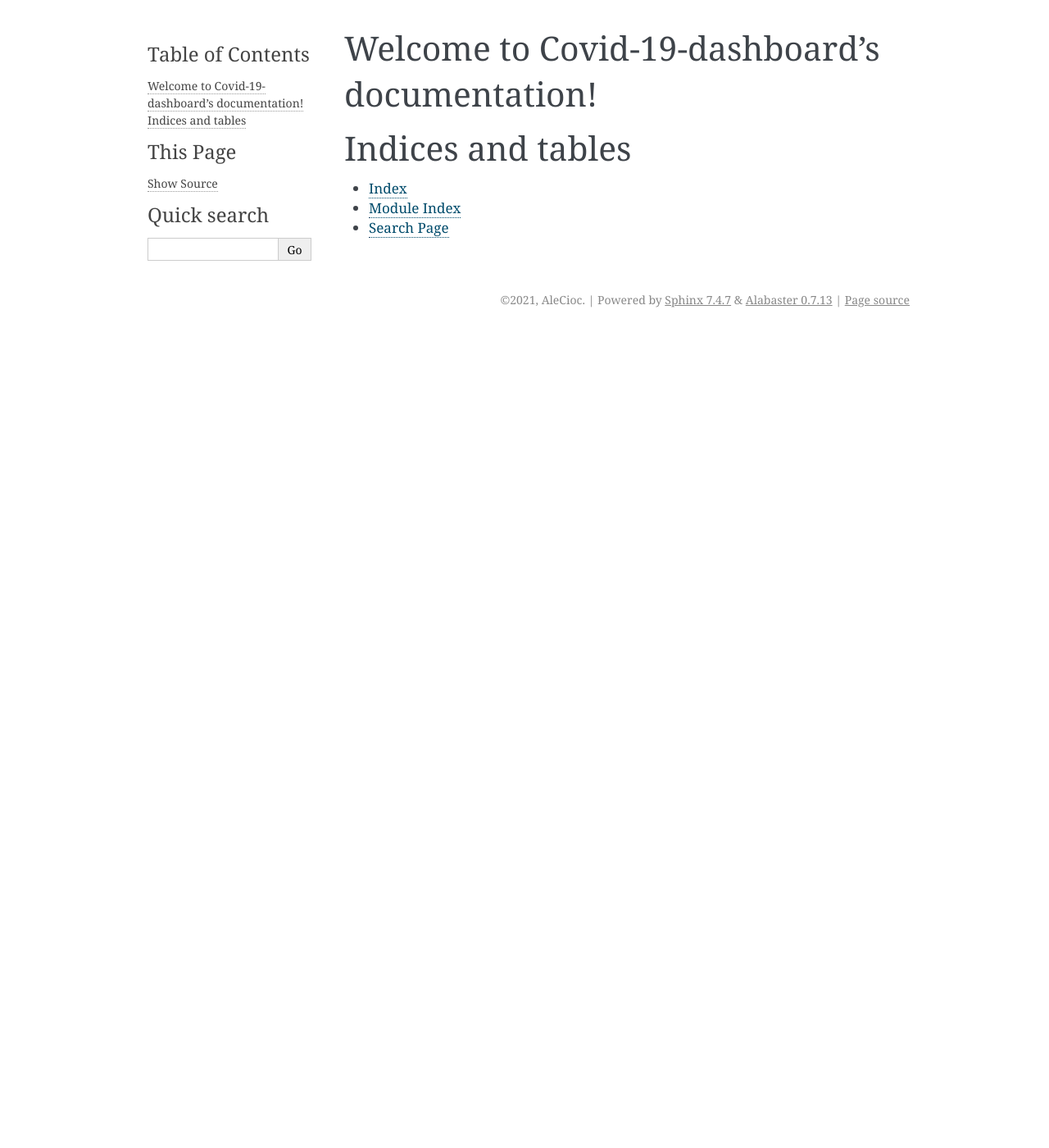
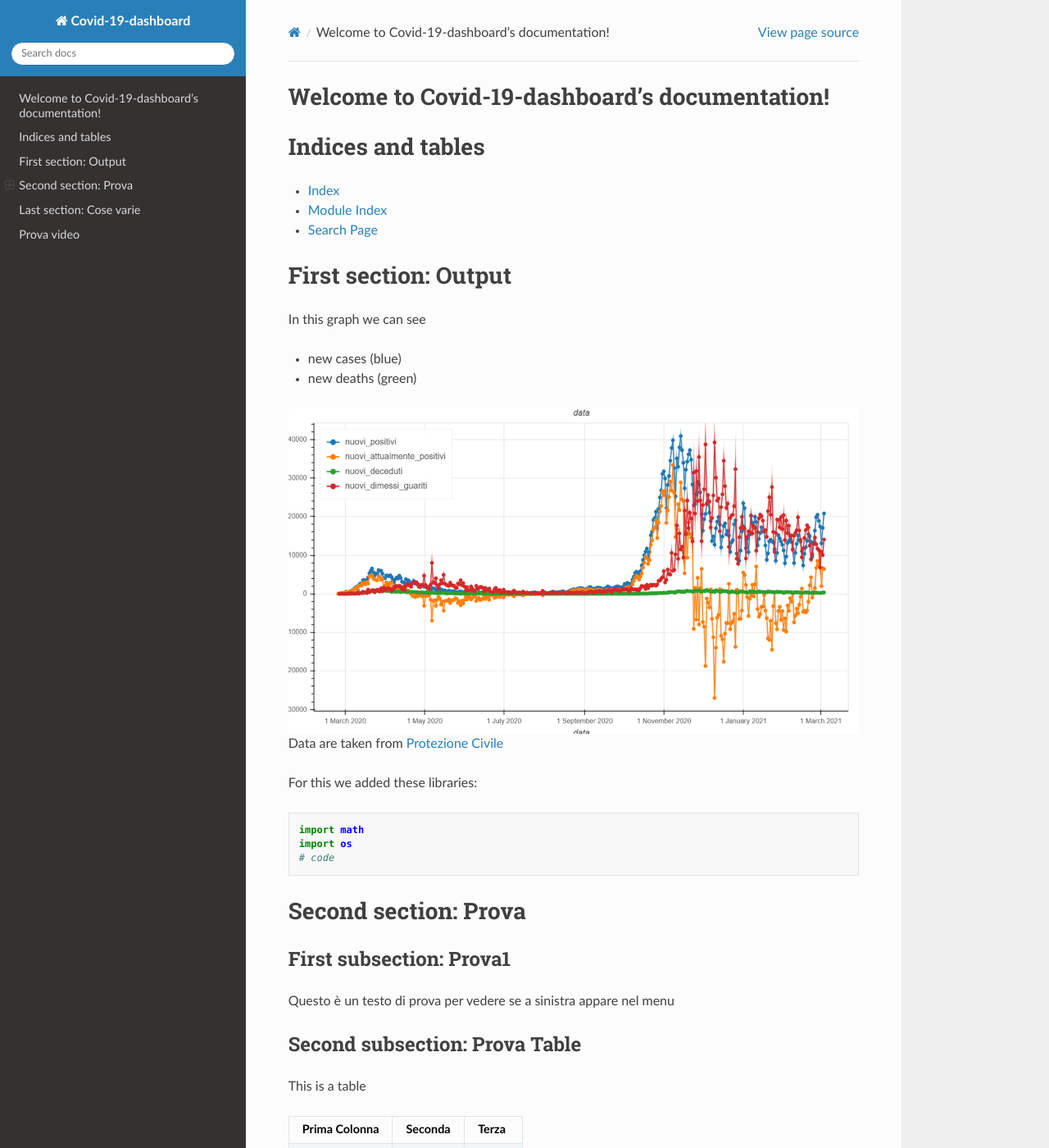
Before and after one commit to AleCioc/covid-19, a Sphinx documentation site: the page built from docs/index.rst, in a window 1280 px wide and 1400 px high. Shown: the whole window at 82% size. Built offline with Sphinx 7.4.7 and the Read the Docs theme 2.0.0, drawn with Linux system fonts in a browser that asks for light colours; some of the changed text lies outside the part shown.

Commit message:
Added images and chapters

```diff
--- a/docs/conf.py
+++ b/docs/conf.py
@@ -44,7 +44,7 @@ exclude_patterns = ['_build', 'Thumbs.db', '.DS_Store']
 # The theme to use for HTML and HTML Help pages.  See the documentation for
 # a list of builtin themes.
 #
-html_theme = 'alabaster'
+html_theme = 'sphinx_rtd_theme'
 
 # Add any paths that contain custom static files (such as style sheets) here,
 # relative to this directory. They are copied after the builtin static files,
--- a/docs/index.rst
+++ b/docs/index.rst
@@ -5,6 +5,7 @@
 
 Welcome to Covid-19-dashboard's documentation!
 ==============================================
+
 
 .. toctree::
    :maxdepth: 2
@@ -18,3 +19,71 @@ Indices and tables
 * :ref:`genindex`
 * :ref:`modindex`
 * :ref:`search`
+
+
+First section: Output
+=====================
+In this graph we can see
+
+- new cases (blue)
+- new deaths (green)
+
+
+.. image:: graficodata.png
+   :align: center
+   :alt: covid-19 first graph
+
+Data are taken from `Protezione Civile <http://www.protezionecivile.gov.it/>`_
+
+For this we added these libraries::
+
+    import math
+    import os
+    # code
+
+
+
+Second section: Prova
+=====================
+
+First subsection: Prova1
+------------------------
+
+Questo è un testo di prova per vedere se a sinistra appare nel menu
+
+Second subsection: Prova Table
+-------------------------------
+
+This is a table
+
++-----------------+------------+-----------+
+| Prima Colonna   | Seconda    | Terza     |
++=================+============+===========+
+| Le tabelle      | fanno      | schifo    |
++-----------------+------------+-----------+
+| Stiamone        | Alla larga per favore  |
++-----------------+------------+-----------+
+
+Third subsection: Stop please
+-----------------------------
+
+Nested subsubsection
+^^^^^^^^^^^^^^^^^^^^
+
+Last section: Cose varie
+========================
+.. seealso:: This is a simple **seealso** note.
+.. warning:: note the space between the directive and the text
+
+
+Prova video
+===========
+
+.. raw:: html
+
+   <div style="text-align: center;">
+      <iframe width="560" height="315" src="https://www.youtube.com/embed/9sFzTPhMeQg" frameborder="0" allow="accelerometer; autoplay; clipboard-write; encrypted-media; gyroscope; picture-in-picture" allowfullscreen></iframe></>
+   <div style="text-align: left;"></>
+
+
+.. note::  This is a **videotutorial**.
```
Also changed, not shown: docs/graficodata.png (added).
